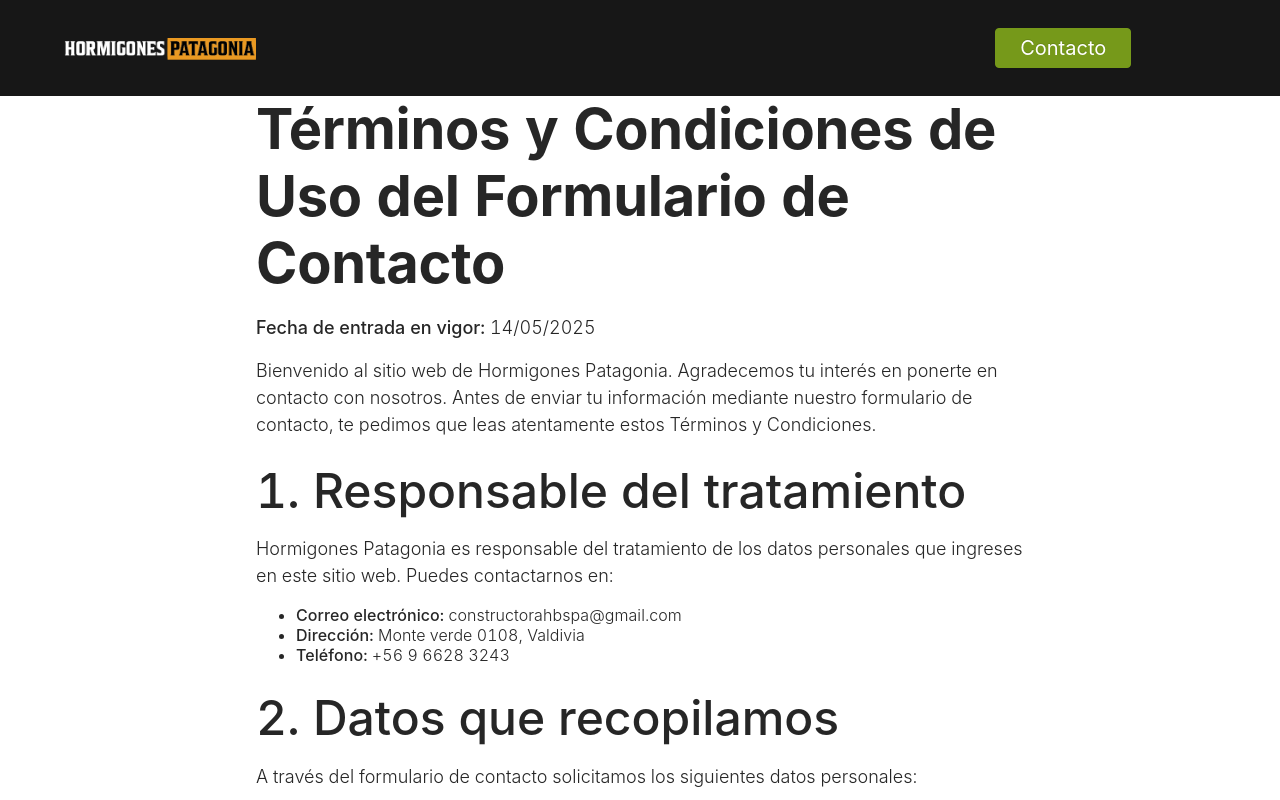
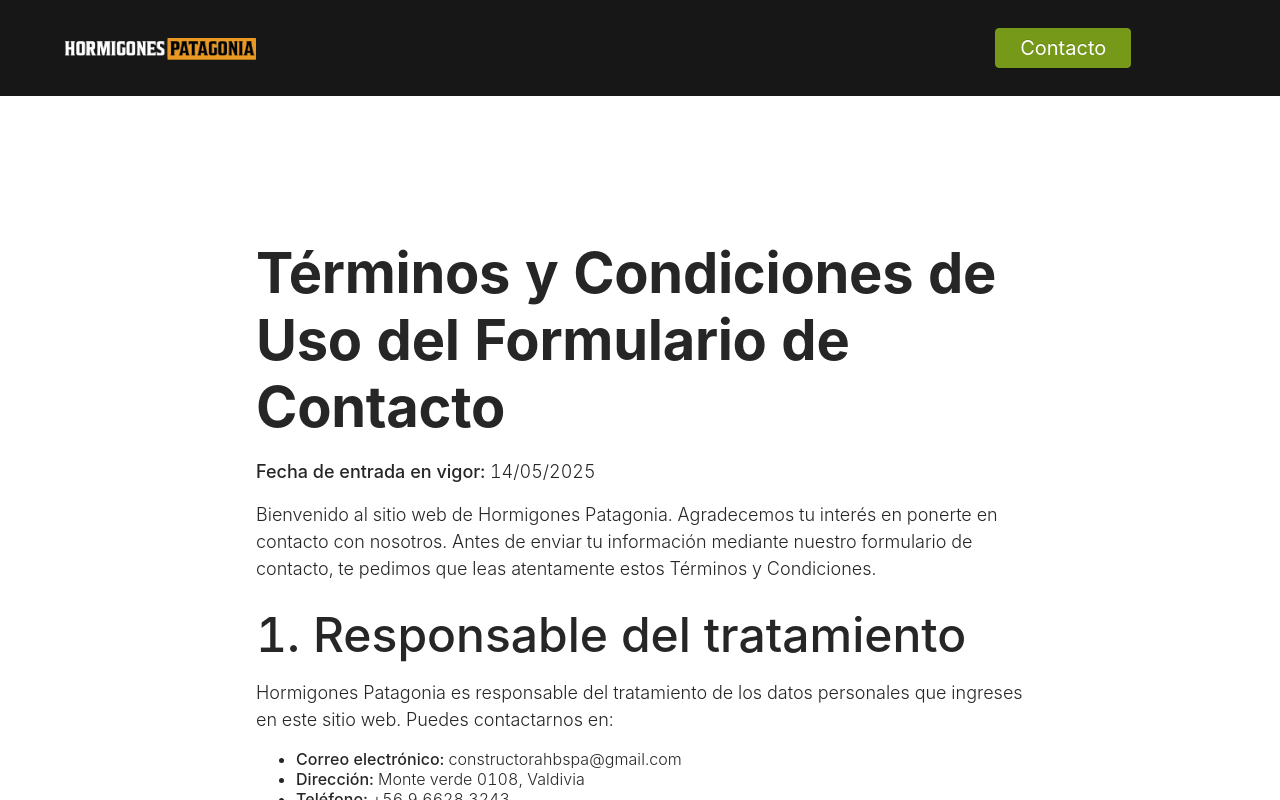
Before and after one commit to BCaceres87/hormigones-patagonia-website, a React (Vite) app: page /terms-and-conditions in a window 1280 px wide. Built offline with nearby package versions, Linux system fonts and the light colour scheme.

Commit message:
Adjust padding

```diff
--- a/src/pages/terms-and-conditions.module.scss
+++ b/src/pages/terms-and-conditions.module.scss
@@ -8,10 +8,9 @@
 }
 
 .section1 {
+  padding: 0 10rem;
+
   .text_wrapper {
     @include hero-text-spacing;
-    @include media-medium {
-      padding: 0 10rem;
-    }
   }
 }
```
Also changed, not shown: src/pages/terms-and-conditions.jsx (+0 -10 lines).
